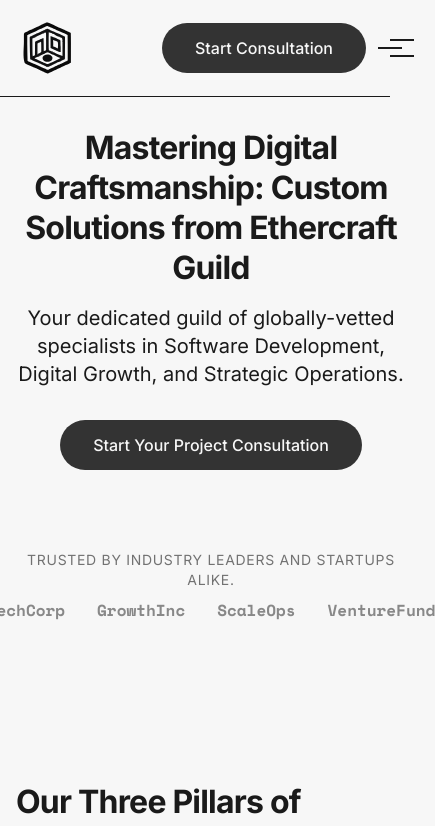
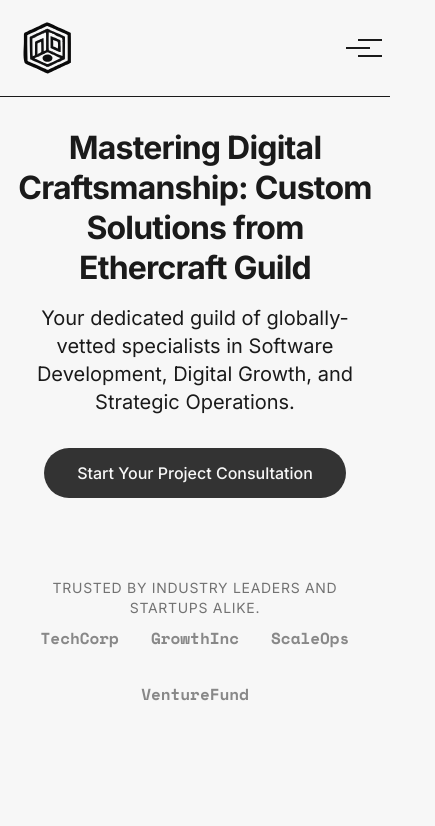
Before and after one commit to ethercraftguild/company-website, a Next.js app: page / in a window 390 px wide. Shown: the top 826 px of the page, 435 px wide, since content can reach past the window. Built offline with nearby package versions, Linux system fonts and the light colour scheme.

Commit message:
refactor: Improve responsive layout for logos and header button, and update container box model to box-border.

```diff
--- a/src/app/globals.css
+++ b/src/app/globals.css
@@ -72,7 +72,7 @@
 
 @layer utilities {
   .container-custom {
-    @apply w-full max-w-[1200px] mx-auto px-md box-content;
+    @apply w-full max-w-[1200px] mx-auto px-md box-border;
   }
 
   .visually-hidden {
--- a/src/app/page.tsx
+++ b/src/app/page.tsx
@@ -26,7 +26,7 @@ export default function Home() {
 
           <div className="animate-slideUp opacity-0 [animation-fill-mode:forwards] delay-[600ms]">
             <p className="text-sm opacity-60 mb-sm uppercase tracking-wider">Trusted by industry leaders and startups alike.</p>
-            <div className="flex justify-center gap-lg opacity-50 font-bold font-mono">
+            <div className="flex justify-center gap-lg opacity-50 font-bold font-mono flex-wrap">
               {/* Placeholder simple text logos for now */}
               <span>TechCorp</span>
               <span>GrowthInc</span>
--- a/src/components/Header.tsx
+++ b/src/components/Header.tsx
@@ -61,13 +61,14 @@ export default function Header() {
                     </nav>
 
                     <div className="flex items-center gap-xs">
+                        <div className="hidden md:inline-flex">
                             <Button
                                 variant="primary"
-                            className="hidden md:inline-flex"
                                 onClick={() => setIsModalOpen(true)}
                             >
                                 Start Consultation
                             </Button>
+                        </div>
 
                         <button
                             className="flex md:hidden flex-col justify-center gap-[6px] bg-none border-none cursor-pointer p-xs z-[1001] shrink-0 ml-1"
```
Lines whose indentation alone changed are shown as unchanged.
